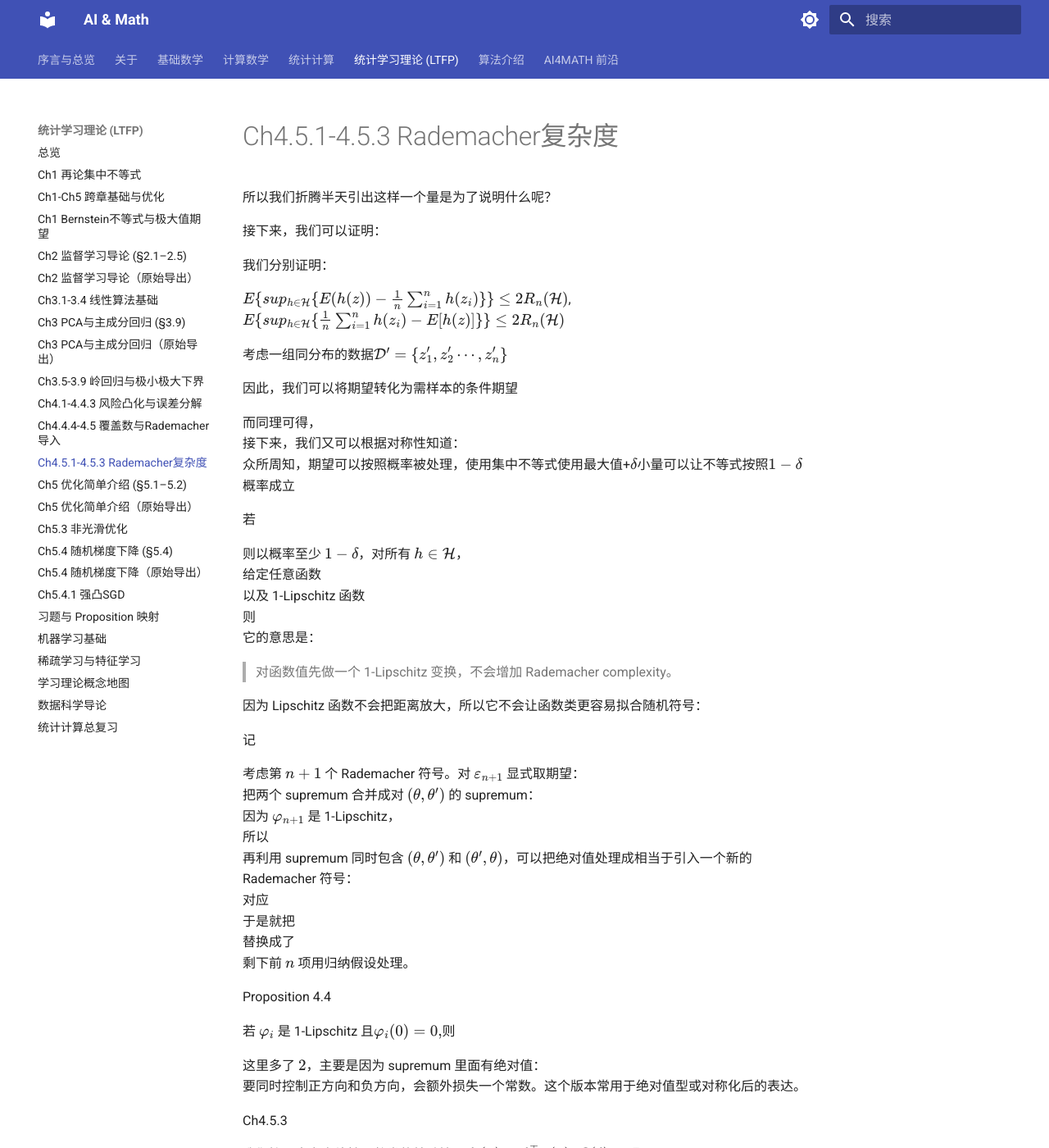
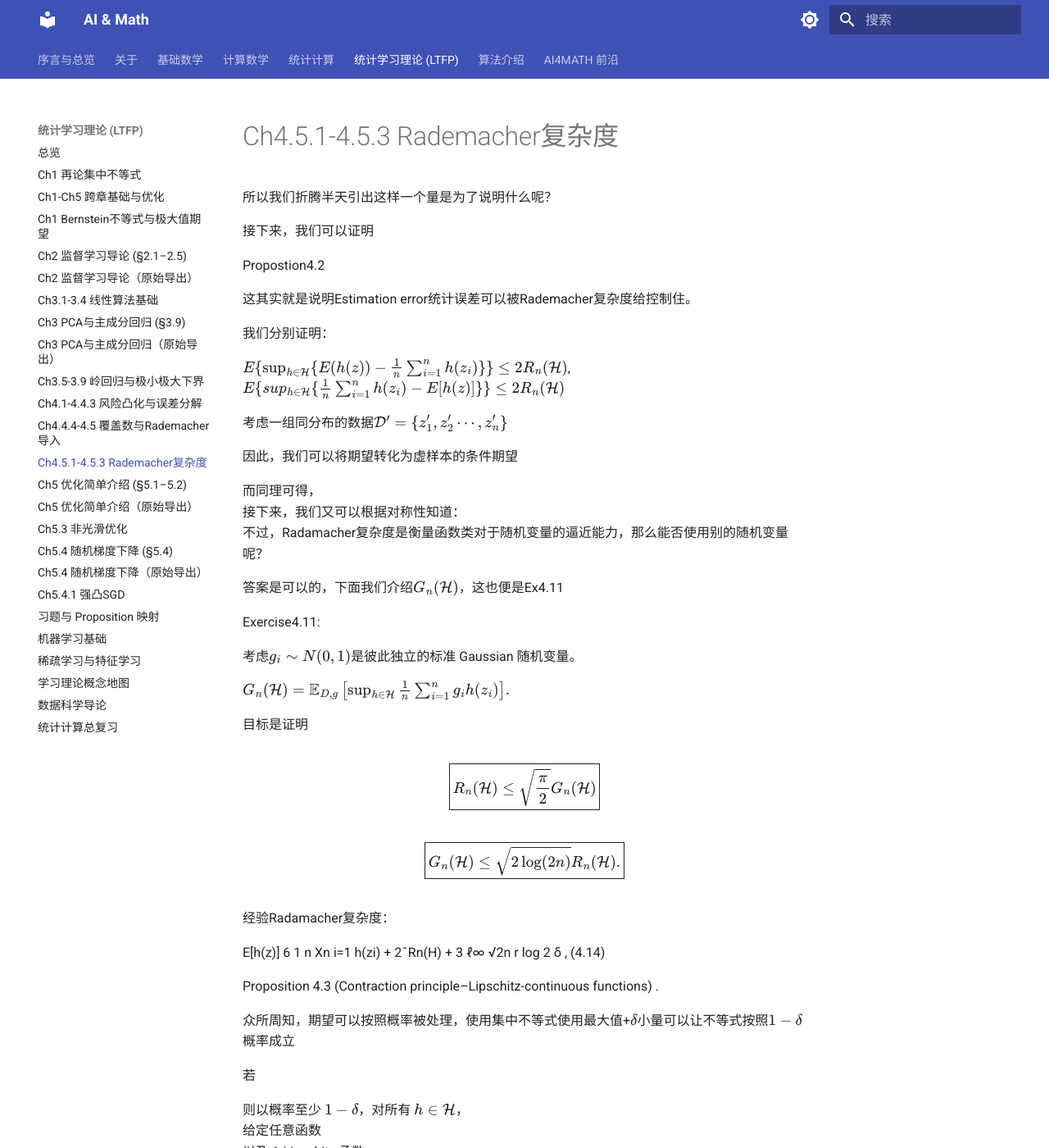
Before and after one commit to HuangBlac/AI-Math-Docs, an MkDocs documentation site: the page built from docs/computation/ltfp/ch4.5.1-4.5.3.md, in a window 1280 px wide and 1400 px high. Shown: the whole window at 82% size. Built offline with MkDocs 1.6.1 and Material for MkDocs 9.7.7, drawn with Linux system fonts in a browser that asks for light colours.

Commit message:
docs: add LTFP Gaussian complexity exercise

````diff
--- a/docs/computation/ltfp/ch4.5.1-4.5.3.md
+++ b/docs/computation/ltfp/ch4.5.1-4.5.3.md
@@ -2,22 +2,26 @@ LTFP: Ch 4.5.1Rademacher复杂度
 
 所以我们折腾半天引出这样一个量是为了说明什么呢？
 
-接下来，我们可以证明：
+接下来，我们可以证明
+
+Propostion4.2
 
 ```math
-E\{sup_{h\in\mathcal H} \{|E(h(z))-\frac{1}{n}\sum_{i=1}^n h(z_i)|\}\}\le2R_n(\mathcal H)
+E\{\sup_{h\in\mathcal H} \{|E(h(z))-\frac{1}{n}\sum_{i=1}^n h(z_i)|\}\}\le2R_n(\mathcal H)
 ```
+这其实就是说明Estimation error统计误差可以被Rademacher复杂度给控制住。
+
 我们分别证明：
 
-$E\{sup_{h\in\mathcal H} \{E(h(z))-\frac{1}{n}\sum_{i=1}^n h(z_i)\}\}\le2R_n(\mathcal H)$,$E\{sup_{h\in\mathcal H} \{\frac{1}{n}\sum_{i=1}^n h(z_i)-E[h(z)]\}\}\le2R_n(\mathcal H)$
+$E\{\sup_{h\in\mathcal H} \{E(h(z))-\frac{1}{n}\sum_{i=1}^n h(z_i)\}\}\le2R_n(\mathcal H)$,$E\{sup_{h\in\mathcal H} \{\frac{1}{n}\sum_{i=1}^n h(z_i)-E[h(z)]\}\}\le2R_n(\mathcal H)$
 
 考虑一组同分布的数据$\mathcal D'=\{z'_1,z_2'\cdots,z_n'\}$
 
-因此，我们可以将期望转化为需样本的条件期望
+因此，我们可以将期望转化为虚样本的条件期望
 ```math
-E\{sup_{h\in\mathcal H} \{E(h(z))-\frac{1}{n}\sum_{i=1}^n h(z_i)\}\}=E\{sup_{h\in\mathcal H} \{E[\frac{1}{n}\sum_{i=1}^n h(z'_i)|\mathcal D]-\frac{1}{n}\sum_{i=1}^n h(z_i)\}\}\\
-\le E[sup_{h\in\mathcal H}E[\frac{1}{n}\sum_{i=1}^nh(z'_i)-h(z_i)|\mathcal D]]\\
-\le E[E[sup_{h\in\mathcal H}\frac{1}{n}\sum_{i=1}^nh(z'_i)-h(z_i)|\mathcal D]]\\
+E\{\sup_{h\in\mathcal H} \{E(h(z))-\frac{1}{n}\sum_{i=1}^n h(z_i)\}\}=E\{\sup_{h\in\mathcal H} \{E[\frac{1}{n}\sum_{i=1}^n h(z'_i)|\mathcal D]-\frac{1}{n}\sum_{i=1}^n h(z_i)\}\}\\
+\le E[\sup_{h\in\mathcal H}E[\frac{1}{n}\sum_{i=1}^nh(z'_i)-h(z_i)|\mathcal D]]\\
+\le E[E[\sup_{h\in\mathcal H}\frac{1}{n}\sum_{i=1}^nh(z'_i)-h(z_i)|\mathcal D]]\\
 \le E[sup_{h\in \mathcal H}\sum_{i=1}^n\{h(z'_i)-h(z_i)\}]
 ```
 而同理可得，
@@ -32,6 +36,41 @@ E[sup_{h\in \mathcal H}\frac{1}{n}\sum_{i=1}^n\{h(z'_i)-h(z_i)\}]\\
 \le E[sup_{h\in \mathcal H}\frac{1}{n}\sum_{i=1}^n\varepsilon_ih(z'_i)]+E[sup_{h\in \mathcal H}\frac{1}{n}\sum_{i=1}^n-\varepsilon_ih(z_i)] \\
 \le 2R_n(\mathcal{H})
 ```
+不过，Radamacher复杂度是衡量函数类对于随机变量的逼近能力，那么能否使用别的随机变量呢？
+
+答案是可以的，下面我们介绍$G_n(\mathcal H)$，这也便是Ex4.11
+
+Exercise4.11:
+
+考虑\(g_i\sim N(0,1)\)是彼此独立的标准 Gaussian 随机变量。
+
+\(G_n(\mathcal H) = \mathbb E_{D,g} \left[ \sup_{h\in\mathcal H} \frac1n\sum_{i=1}^ng_i h(z_i) \right].\)
+
+目标是证明
+
+\[ \boxed{ R_n(\mathcal H) \leq \sqrt{\frac{\pi}{2}}G_n(\mathcal H) } \]
+
+\[ \boxed{ G_n(\mathcal H) \leq \sqrt{2\log(2n)}R_n(\mathcal H). } \]
+
+经验Radamacher复杂度：
+
+E[h(z)] 6
+1
+n
+Xn
+i=1
+h(zi) + 2ˆRn(H) + 3
+ℓ∞ √2n
+r
+log
+2
+δ
+, (4.14)
+
+
+
+Proposition 4.3 (Contraction principle–Lipschitz-continuous functions) .
+
 众所周知，期望可以按照概率被处理，使用集中不等式使用最大值+$\delta$小量可以让不等式按照$1-\delta$概率成立
 
 若
@@ -283,7 +322,7 @@ R_n(\mathcal F)
 \quad\Longrightarrow\quad
 R_n(\mathcal F)
 \le
-\frac{D}{n}\mathbb E[\|\Phi^T\varepsilon\|_{\infty}]=max_j\{\sum_{i=1}^n\varphi_j(x_i)\varepsilon_i\}
+\frac{D}{n}\mathbb E[\|\Phi^T\varepsilon\|_{\infty}]=\max_j\{\sum_{i=1}^n\varphi_j(x_i)\varepsilon_i\}
 ```
 
 在固定数据 $x_1,\dots,x_n$ 后，这是一个 Rademacher 加权和。由于
````
